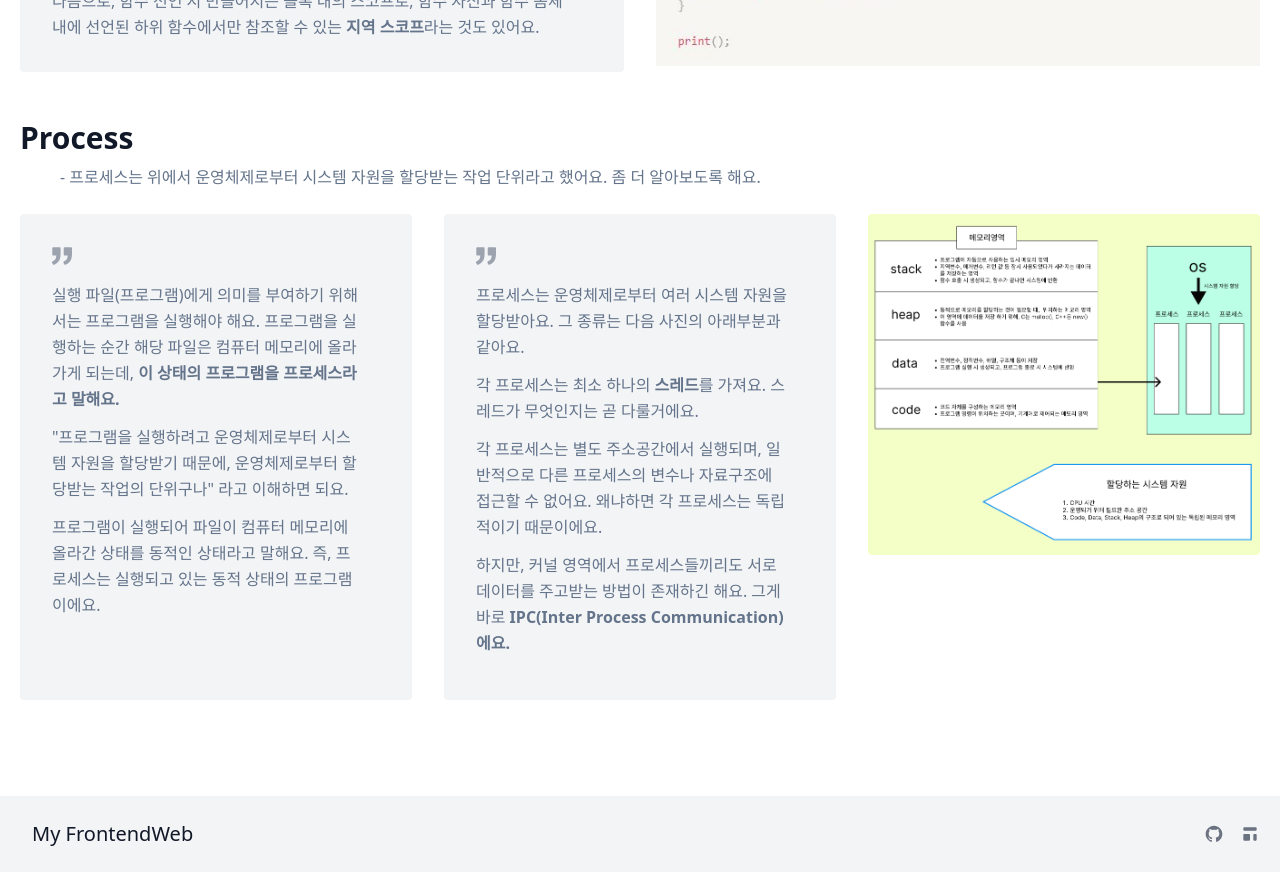
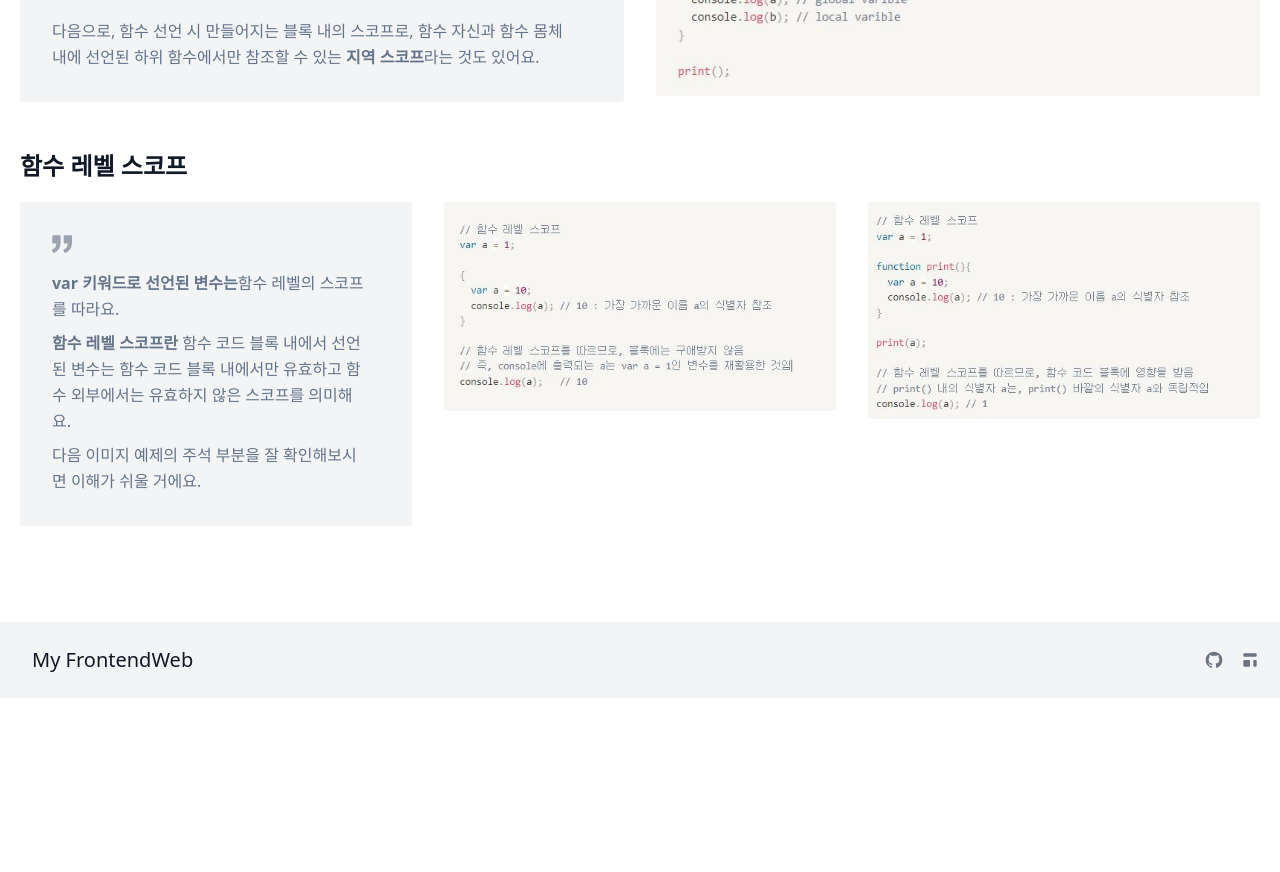
Before and after one commit to Lee-Sang-Beom/nextjs_and_notion, a Next.js app: page /web_basic/scope in a window 1280 px wide. Shown: the part 780-1652 px from the top of the page. After the commit the page ends 1478 px from the top, so only its background shows below. Built offline with nearby package versions, Linux system fonts and the light colour scheme.

Commit message:
add content : function level scope > in scope page

```diff
--- a/pages/web_basic/scope.tsx
+++ b/pages/web_basic/scope.tsx
@@ -22,7 +22,7 @@ export default function Scope() {
                         <div className="flex flex-col">
                             {/* bar 길이*/}
                             <div className="h-1 bg-gray-200 rounded overflow-hidden">
-                                <div className="w-1/4 h-full bg-indigo-500"></div>
+                                <div className="w-1/3 h-full bg-indigo-500"></div>
                             </div>
                             {/* 제목 : p태그 설명을 포함할 경우, div py-6 mb-2*/}
                             <div className="flex flex-wrap sm:flex-row flex-col py-6 mb-2">
@@ -40,6 +40,9 @@ export default function Scope() {
                                     </strong>
                                     {`라는 개념을 내포하고 있음을 알고 넘어갈 필요가 있어요.`}
                                 </p>
+                                <p className="sm:w-full leading-relaxed text-base sm:pl-10 pl-0 mt-1">
+                                    {`- 이번 주제에서는 어렵지 않은 내용을 간단하게 설명하고 넘어갈게요! `}
+                                </p>
                             </div>
                         </div>
                     </div>
@@ -48,7 +51,7 @@ export default function Scope() {
                     <div className="container px-5 py-12 mx-auto">
                         {/* bar 길이*/}
                         <div className="h-1 bg-gray-200 rounded overflow-hidden">
-                            <div className="w-1/3 h-full bg-indigo-500"></div>
+                            <div className="w-2/3 h-full bg-indigo-500"></div>
                         </div>
 
                         {/* 분류 */}
@@ -84,55 +87,38 @@ export default function Scope() {
 
                         {/* 프로세스 */}
                         <div className="mb-12">
-                            <h1 className="text-3xl font-bold title-font text-gray-900 mt-6 mb-2 ">Process</h1>
-                            <p className="sm:w-full leading-relaxed text-base sm:pl-10 pl-0 mt-1 mb-6">
-                                {`- 프로세스는 위에서 운영체제로부터 시스템 자원을 할당받는 작업 단위라고 했어요. 좀 더 알아보도록 해요.`}
-                            </p>
+                            <h1 className="text-2xl font-bold title-font text-gray-900 mt-6 mb-5 ">함수 레벨 스코프</h1>
                             <div className="flex flex-wrap -m-4">
                                 <div className="p-4 md:w-1/3 w-full">
                                     <div className="h-full bg-gray-100 dark:bg-gray-200 p-8 rounded">
                                         <svg xmlns="http://www.w3.org/2000/svg" fill="currentColor" className="block w-5 h-5 text-gray-400 mb-4" viewBox="0 0 975.036 975.036">
                                             <path d="M925.036 57.197h-304c-27.6 0-50 22.4-50 50v304c0 27.601 22.4 50 50 50h145.5c-1.9 79.601-20.4 143.3-55.4 191.2-27.6 37.8-69.399 69.1-125.3 93.8-25.7 11.3-36.8 41.7-24.8 67.101l36 76c11.6 24.399 40.3 35.1 65.1 24.399 66.2-28.6 122.101-64.8 167.7-108.8 55.601-53.7 93.7-114.3 114.3-181.9 20.601-67.6 30.9-159.8 30.9-276.8v-239c0-27.599-22.401-50-50-50zM106.036 913.497c65.4-28.5 121-64.699 166.9-108.6 56.1-53.7 94.4-114.1 115-181.2 20.6-67.1 30.899-159.6 30.899-277.5v-239c0-27.6-22.399-50-50-50h-304c-27.6 0-50 22.4-50 50v304c0 27.601 22.4 50 50 50h145.5c-1.9 79.601-20.4 143.3-55.4 191.2-27.6 37.8-69.4 69.1-125.3 93.8-25.7 11.3-36.8 41.7-24.8 67.101l35.9 75.8c11.601 24.399 40.501 35.2 65.301 24.399z"></path>
                                         </svg>
-                                        <p className="leading-relaxed mb-3 dark:text-slate-700">
-                                            {`실행 파일(프로그램)에게 의미를 부여하기 위해서는 프로그램을 실행해야 해요.
-                                            프로그램을 실행하는 순간 해당 파일은 컴퓨터 메모리에 올라가게 되는데, `}
-                                            <strong>{`이 상태의 프로그램을 프로세스라고 말해요.`}</strong>
+                                        <p className="leading-relaxed mb-2 dark:text-slate-700">
+                                            <strong>{`var 키워드로 선언된 변수는`}</strong>
+                                            {`함수 레벨의 스코프를 따라요.`}
                                             </p>
-                                        <p className="leading-relaxed mb-3 dark:text-slate-700">{
-                                        `"프로그램을 실행하려고 운영체제로부터 시스템 자원을 할당받기 때문에, 운영체제로부터 할당받는 작업의 단위구나" 라고 이해하면 되요.`}
+                                        <p className="leading-relaxed mb-2 dark:text-slate-700">
+                                            <strong>{`함수 레벨 스코프란 `}</strong>
+                                            {`함수 코드 블록 내에서 선언된 변수는 함수 코드 블록 내에서만 유효하고 함수 외부에서는 유효하지 않은 스코프를 의미해요.`}
                                         </p>
-                                        <p className="leading-relaxed dark:text-slate-700">
-                                            {`프로그램이 실행되어 파일이 컴퓨터 메모리에 올라간 상태를 동적인 상태라고 말해요.
-                                            즉, 프로세스는 실행되고 있는 동적 상태의 프로그램이에요.`}
+                                        <p className="leading-relaxed  dark:text-slate-700">
+                                            {`다음 이미지 예제의 주석 부분을 잘 확인해보시면 이해가 쉬울 거에요.`}
                                         </p>
                                     </div>
                                 </div>
                                 <div className="p-4 md:w-1/3 w-full">
-                                    <div className="h-full bg-gray-100 dark:bg-gray-200 p-8 rounded">
-                                        <svg xmlns="http://www.w3.org/2000/svg" fill="currentColor" className="block w-5 h-5 text-gray-400 mb-4" viewBox="0 0 975.036 975.036">
-                                            <path d="M925.036 57.197h-304c-27.6 0-50 22.4-50 50v304c0 27.601 22.4 50 50 50h145.5c-1.9 79.601-20.4 143.3-55.4 191.2-27.6 37.8-69.399 69.1-125.3 93.8-25.7 11.3-36.8 41.7-24.8 67.101l36 76c11.6 24.399 40.3 35.1 65.1 24.399 66.2-28.6 122.101-64.8 167.7-108.8 55.601-53.7 93.7-114.3 114.3-181.9 20.601-67.6 30.9-159.8 30.9-276.8v-239c0-27.599-22.401-50-50-50zM106.036 913.497c65.4-28.5 121-64.699 166.9-108.6 56.1-53.7 94.4-114.1 115-181.2 20.6-67.1 30.899-159.6 30.899-277.5v-239c0-27.6-22.399-50-50-50h-304c-27.6 0-50 22.4-50 50v304c0 27.601 22.4 50 50 50h145.5c-1.9 79.601-20.4 143.3-55.4 191.2-27.6 37.8-69.4 69.1-125.3 93.8-25.7 11.3-36.8 41.7-24.8 67.101l35.9 75.8c11.601 24.399 40.501 35.2 65.301 24.399z"></path>
-                                        </svg>
-                                        <p className="leading-relaxed mb-3 dark:text-slate-700">
-                                            {`프로세스는 운영체제로부터 여러 시스템 자원을 할당받아요. 그 종류는 다음 사진의 아래부분과 같아요.`}
-                                            </p>
-                                        <p className="leading-relaxed mb-3 dark:text-slate-700">
-                                            {`각 프로세스는 최소 하나의 `} <strong>{`스레드`}</strong>{`를 가져요. 스레드가 무엇인지는 곧 다룰거에요.`}
-                                        </p>
-                                        <p className="leading-relaxed mb-3 dark:text-slate-700">
-                                            {`각 프로세스는 별도 주소공간에서 실행되며, 일반적으로 다른 프로세스의 변수나 자료구조에 접근할 수 없어요.
-                                            왜냐하면 각 프로세스는 독립적이기 때문이에요.`}
-                                        </p>
-                                        <p className="leading-relaxed mb-3 dark:text-slate-700">
-                                            {`하지만, 커널 영역에서 프로세스들끼리도 서로 데이터를 주고받는 방법이 존재하긴 해요. 그게 바로 `}<strong>{`IPC(Inter Process Communication)에요.`}</strong>
-                                        </p>
-                                    </div>
+                                    <img
+                                        className="object-cover object-center rounded mb-1"
+                                        alt="hero"
+                                        src="/img/funcLevelScope1.jpg"
+                                    />
                                 </div>
                                 <div className="p-4 md:w-1/3 w-full h-full">
                                     <img
                                         className="object-cover object-center rounded mb-1"
                                         alt="hero"
-                                        src="/img/memory.png"
+                                        src="/img/funcLevelScope2.jpg"
                                     />
                                 </div>
                             </div>
```
Also changed, not shown: test.js (+11 -24 lines), public/img/funcLevelScope1.jpg (added), public/img/funcLevelScope2.jpg (added).
